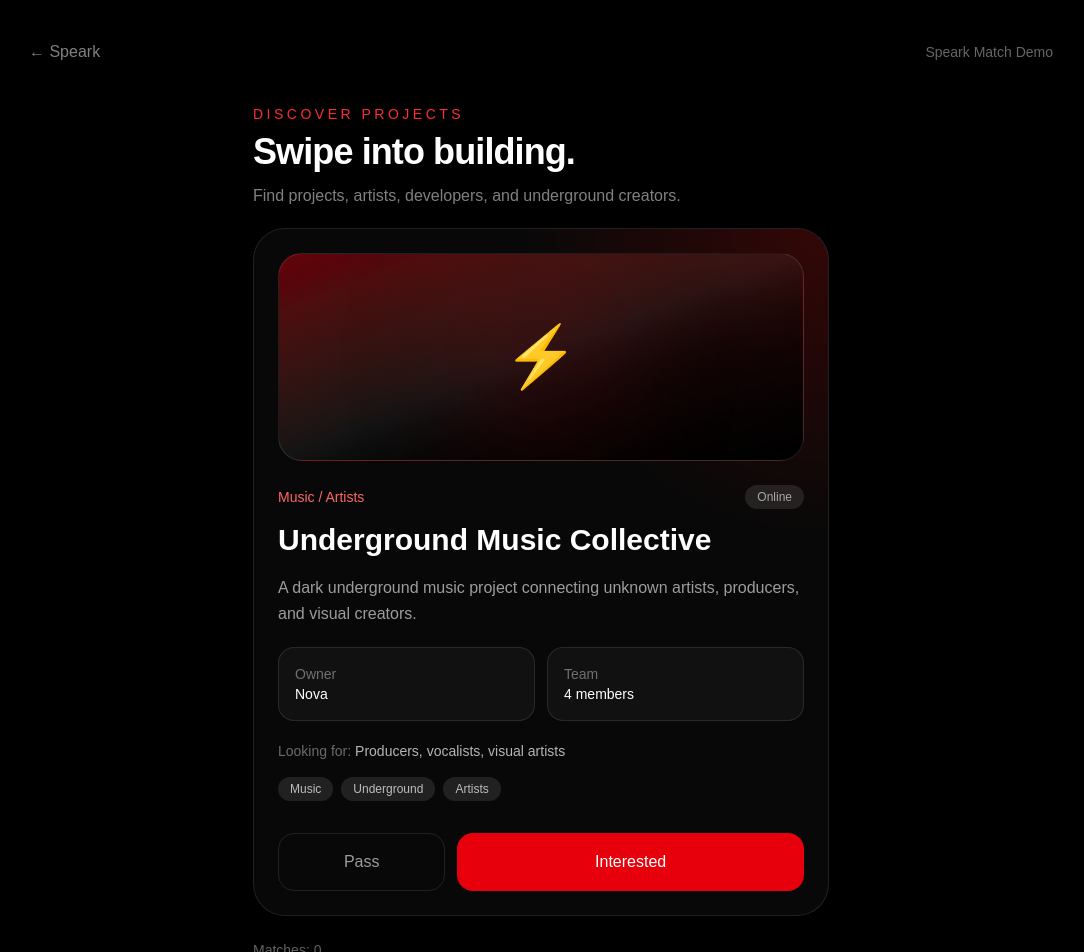
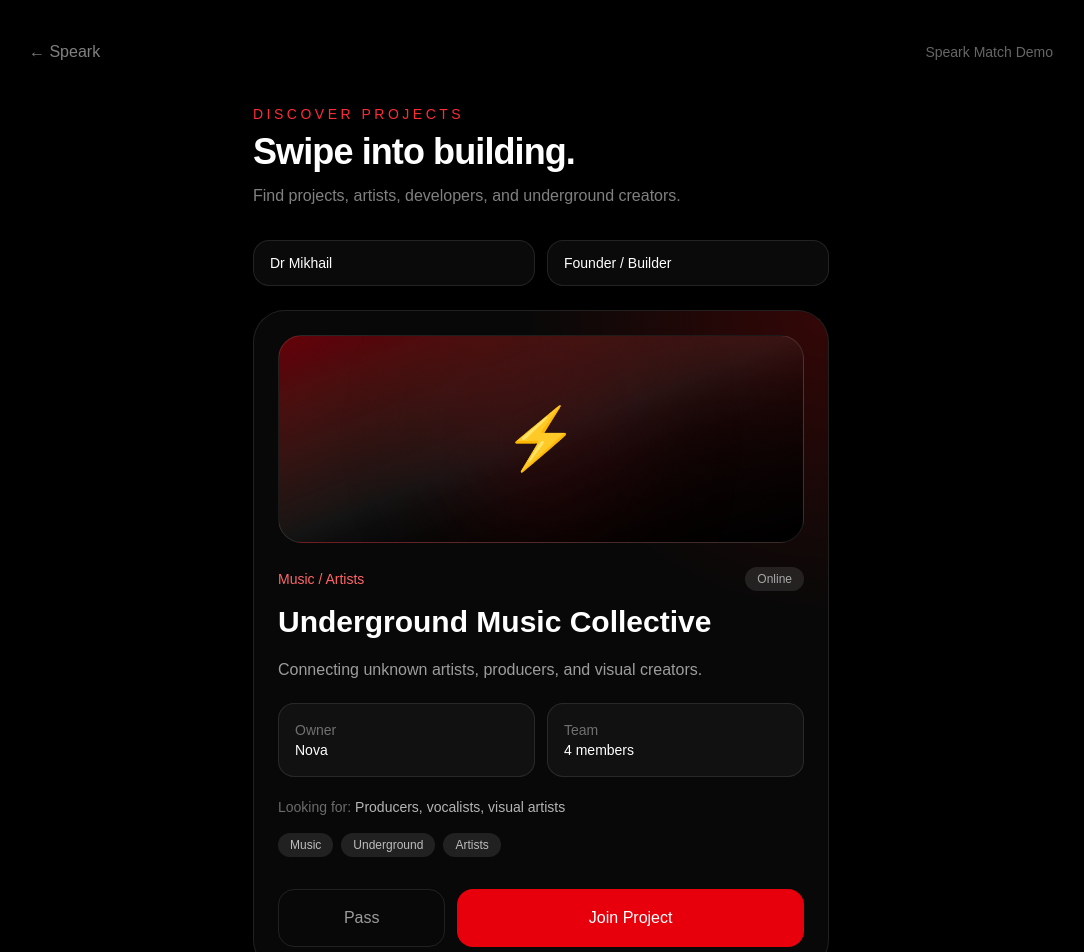
Before and after one commit to spearknet/speark-landing, a Next.js app: page /swipe in a window 1280 px wide. Shown: the top 952 px of the page, without its empty margins (99-1183 px from the left). Built offline with nearby package versions, Linux system fonts and the light colour scheme.

Commit message:
add match popup and demo onboarding

```diff
--- a/app/swipe/page.tsx
+++ b/app/swipe/page.tsx
@@ -7,8 +7,7 @@ const projects = [
     name: "Underground Music Collective",
     category: "Music / Artists",
     lookingFor: "Producers, vocalists, visual artists",
-    description:
-      "A dark underground music project connecting unknown artists, producers, and visual creators.",
+    description: "Connecting unknown artists, producers, and visual creators.",
     tags: ["Music", "Underground", "Artists"],
     members: 4,
     location: "Online",
@@ -18,8 +17,7 @@ const projects = [
     name: "AI Streetwear Brand",
     category: "Fashion / AI",
     lookingFor: "Designers, marketers, creators",
-    description:
-      "A futuristic streetwear brand powered by AI concepts, limited drops, and underground culture.",
+    description: "A futuristic streetwear brand powered by AI concepts.",
     tags: ["Fashion", "AI", "Brand"],
     members: 2,
     location: "Europe",
@@ -29,8 +27,7 @@ const projects = [
     name: "Cyber Indie Game",
     category: "Game Dev",
     lookingFor: "Developers, pixel artists, sound designers",
-    description:
-      "An indie game inspired by cyberpunk worlds, survival mechanics, and underground storytelling.",
+    description: "An indie game inspired by cyberpunk and underground culture.",
     tags: ["GameDev", "Art", "Coding"],
     members: 5,
     location: "Remote",
@@ -41,18 +38,24 @@ const projects = [
 export default function SwipePage() {
   const [index, setIndex] = useState(0);
   const [matches, setMatches] = useState<string[]>([]);
-  const [lastAction, setLastAction] = useState("");
+  const [showMatch, setShowMatch] = useState(false);
+  const [username, setUsername] = useState("Dr Mikhail");
+  const [skill, setSkill] = useState("Founder / Builder");
 
   const project = projects[index];
 
-  function nextProject(action: string) {
-    setLastAction(action);
+  function nextProject() {
     setIndex((prev) => (prev + 1) % projects.length);
   }
 
   function interested() {
     setMatches((prev) => [...prev, project.name]);
-    nextProject("Interested");
+    setShowMatch(true);
+  }
+
+  function closeMatch() {
+    setShowMatch(false);
+    nextProject();
   }
 
   return (
@@ -61,12 +64,11 @@ export default function SwipePage() {
         <a href="/" className="text-white/50 hover:text-white transition">
           ← Speark
         </a>
-
         <p className="text-white/40 text-sm">Speark Match Demo</p>
       </div>
 
       <section className="w-full max-w-xl">
-        <div className="mb-5">
+        <div className="mb-8">
           <p className="text-sm text-red-500 uppercase tracking-[0.25em]">
             Discover Projects
           </p>
@@ -76,6 +78,21 @@ export default function SwipePage() {
           <p className="mt-3 text-white/50">
             Find projects, artists, developers, and underground creators.
           </p>
+        </div>
+
+        <div className="mb-6 grid grid-cols-2 gap-3">
+          <input
+            value={username}
+            onChange={(e) => setUsername(e.target.value)}
+            className="bg-white/[0.04] border border-white/10 rounded-2xl px-4 py-3 text-sm outline-none"
+            placeholder="Your name"
+          />
+          <input
+            value={skill}
+            onChange={(e) => setSkill(e.target.value)}
+            className="bg-white/[0.04] border border-white/10 rounded-2xl px-4 py-3 text-sm outline-none"
+            placeholder="Your skill"
+          />
         </div>
 
         <div className="relative border border-white/10 bg-white/[0.03] rounded-[2rem] p-6 shadow-2xl overflow-hidden">
@@ -132,7 +149,7 @@ export default function SwipePage() {
 
             <div className="grid grid-cols-3 gap-3">
               <button
-                onClick={() => nextProject("Passed")}
+                onClick={nextProject}
                 className="py-4 rounded-2xl border border-white/10 text-white/60 hover:bg-white/5 transition"
               >
                 Pass
@@ -142,33 +159,36 @@ export default function SwipePage() {
                 onClick={interested}
                 className="py-4 rounded-2xl bg-red-600 hover:bg-red-500 transition font-medium col-span-2"
               >
-                Interested
+                Join Project
               </button>
             </div>
           </div>
         </div>
 
-        <div className="mt-6 flex items-center justify-between text-sm text-white/40">
-          <p>Matches: {matches.length}</p>
-          <p>{lastAction && `Last: ${lastAction}`}</p>
+        <div className="mt-6 text-sm text-white/40 text-center">
+          Matches: {matches.length}
         </div>
+      </section>
 
-        {matches.length > 0 && (
-          <div className="mt-6 border border-white/10 rounded-3xl p-5 bg-white/[0.03]">
-            <p className="text-sm text-white/40 mb-3">Your matches</p>
-            <div className="space-y-2">
-              {matches.map((match, i) => (
-                <div
-                  key={`${match}-${i}`}
-                  className="rounded-2xl bg-white/[0.04] px-4 py-3 text-sm"
-                >
-                  {match}
-                </div>
-              ))}
-            </div>
+      {showMatch && (
+        <div className="fixed inset-0 bg-black/80 backdrop-blur-sm flex items-center justify-center px-6 z-50">
+          <div className="max-w-sm w-full rounded-[2rem] border border-red-500/30 bg-black p-8 text-center shadow-2xl shadow-red-600/20">
+            <div className="text-5xl mb-5">⚡</div>
+            <h2 className="text-3xl font-bold mb-3">Match request sent.</h2>
+            <p className="text-white/60 mb-6">
+              {username} wants to join{" "}
+              <span className="text-white">{project.name}</span> as{" "}
+              <span className="text-red-400">{skill}</span>.
+            </p>
+            <button
+              onClick={closeMatch}
+              className="w-full py-4 rounded-2xl bg-red-600 hover:bg-red-500 transition font-medium"
+            >
+              Continue
+            </button>
           </div>
-        )}
-      </section>
+        </div>
+      )}
     </main>
   );
 }
```
